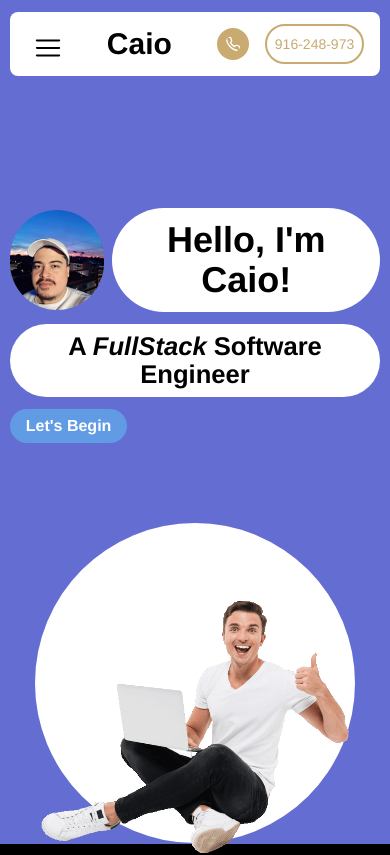
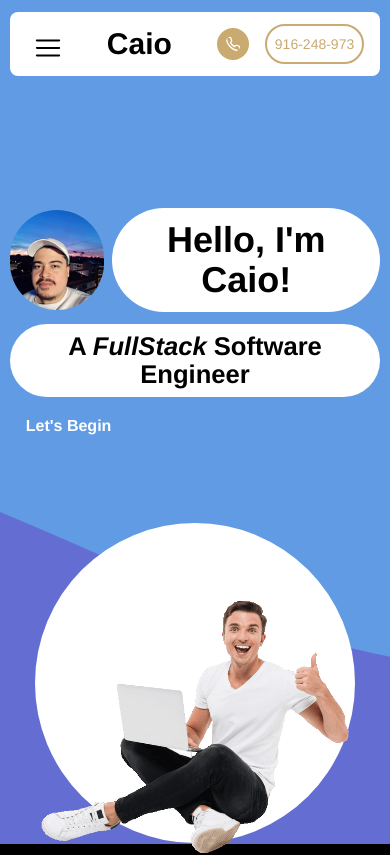
Before and after one commit to oCaio-re/my_next_portfolio, a Next.js app: page / in a window 390 px wide. Shown: the top 855 px of the page. Built offline with nearby package versions, Linux system fonts and the light colour scheme.

Commit message:
mobile home bg done

```diff
--- a/app/components/Home.tsx
+++ b/app/components/Home.tsx
@@ -11,11 +11,12 @@ export function Home() {
         }
     };
     return (
-        <section id="home" className="bg-[#646DD2] h-[100vh] relative">
-            {/*<img src="../../images/wave%20(2).svg" alt="wave-svg"*/}
-            {/*     className="top-0 -scale-y-100 object-cover w-[200rem] overflow-hidden " />*/}
+        <section id="home" className="relative bg-[#646DD2] h-[100vh]">
+            <img src="../../images/wave%20(2).svg" alt="wave-svg"
+                 className="-scale-y-100 overflow-hidden absolute
+                  z-5 top-0 left-0 w-auto h-auto min-w-full min-h-full object-cover scale-100" />
             <div className="top-0 -scale-y-100 object-cover w-[200rem] overflow-hidden "/>
-            <div className="grid-cols-1 md:grid-cols-2 w-[95vw] mt-[13rem] mx-auto flex flex-col">
+            <div className="relative grid-cols-1 md:grid-cols-2 w-[95vw] mt-[13rem] mx-auto flex flex-col z-50">
                     <div className="flex items-center gap-2">
                         <img className="w-25 h-25 object-cover rounded-full" src="../../images/caio-profile-half.jpeg" alt="profile-picture"/>
                         <div className="font-bold bg-white rounded-full py-3 px-3">
```
